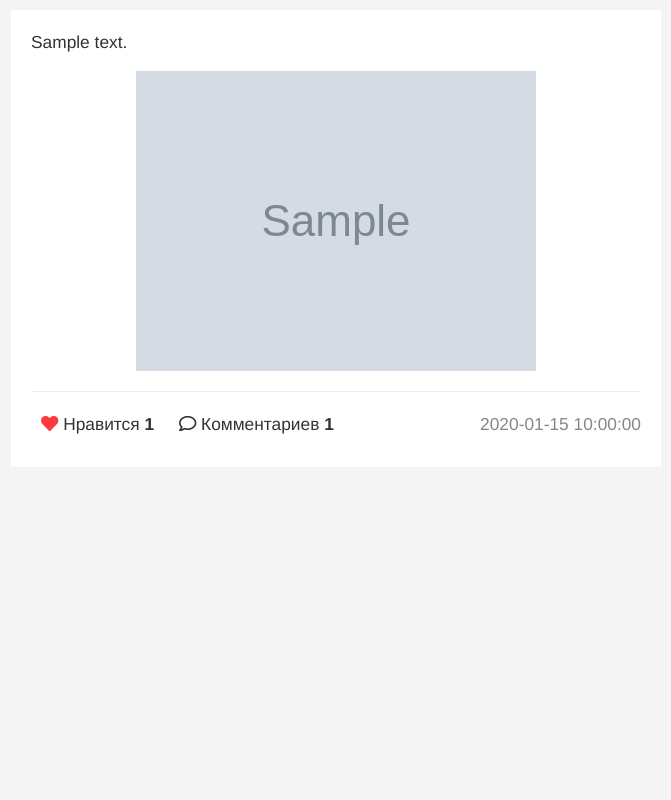
After one commit to Fuck4ik/micromvc, a PHP site: template templates/views/posts.php in a window 1280 px wide. The commit adds this page. Shown: the whole page, without its empty margins (314-985 px from the left). Run offline with PHP 8.4, Linux system fonts and the light colour scheme; the template is opened without the code that fills it: most values are stand-ins (such as "Sample title", 1, 10 or a date in 2020); grey boxes marked "Sample" are stand-in pictures; some libraries are stand-ins or nearby versions.

Commit message:
Add DB singleton, Font-awesome, Posts controller

```diff
--- a/app/components/Navbar.php
+++ b/app/components/Navbar.php
@@ -8,15 +8,15 @@ class Navbar
         'home' => [
             'title' => 'Главная',
         ],
+        'posts' => [
+            'title' => 'Лента',
+        ],
         'reg' => [
             'title' => 'Регистрация',
         ],
         'weather' => [
             'title' => 'Погода',
         ],
-        'test' => [
-            'title' => 'Тест',
-        ],
     ];
 
     public static $active = 'home';
--- a/templates/header.php
+++ b/templates/header.php
@@ -3,3 +3,4 @@
 <meta name="viewport" content="width=device-width, initial-scale=1">
 <title><?= PROJECT_NAME ?> | <?= $title ?></title>
 <link rel="stylesheet" href="https://maxcdn.bootstrapcdn.com/bootstrap/3.3.7/css/bootstrap.min.css">
+<link rel="stylesheet" href="https://use.fontawesome.com/releases/v5.0.8/css/all.css">
--- /dev/null
+++ b/templates/views/posts.php
@@ -0,0 +1,65 @@
+<?php
+/**
+ * @var $posts array
+ */
+?>
+
+<style>
+    body {
+        background-color: #f4f4f4;
+    }
+    .text-gray {
+        color: #878787;
+    }
+    .posts {
+        width: 650px;
+        margin: 0 auto;
+    }
+    .post {
+        background-color: white;
+        padding: 20px;
+        margin: 10px;
+        font-size: 13pt;
+    }
+    .post .content {
+        margin-bottom: 16px;
+    }
+    .post .count {
+        font-weight: bold;
+    }
+    .post .like, .post .comments {
+        padding: 10px;
+        border-radius: 4px;
+
+        -webkit-transition: background-color 0.2s ease-in-out;
+        transition: background-color 0.2s ease-in-out;
+    }
+    .post .like .fas.fa-heart {
+        color: #ff3a3a;
+    }
+    .post .like:hover, .post .comments:hover {
+        background-color: #e2e4e7;
+        cursor: pointer;
+    }
+</style>
+
+<div class="container">
+    <div class="posts row blog-row">
+        <?php foreach ($posts as $post) { ?>
+        <div class="post col-md-12 col-sm-12 col-xs-12" data-post="<?= $post['id'] ?>">
+            <p class="content"><?= $post['content'] ?></p>
+            <a class="post_image" href="#">
+                <img class="img-responsive center-block" src="<?= $post['image'] ?>">
+            </a>
+            <div class="blog-content bg-white">
+                <hr>
+                <p>
+                    <span class="like"><i class="<?= $post['like_count'] ? 'fas' : 'far' ?> fa-heart"></i> Нравится <span class="count"><?= $post['like_count'] ?></span></span>
+                    <span class="comments"><i class="far fa-comment"></i> Комментариев <span class="count"><?= $post['comment_count'] ?></strong></span>
+                    <span class="pull-right text-gray"><?= $post['created_at'] ?></span>
+                </p>
+            </div>
+        </div>
+        <?php } ?>
+    </div>
+</div>
```
Also changed, not shown: app/components/DB.php (added, +46 -0 lines), app/config/DB.php (added, +18 -0 lines), app/controllers/PostsController.php (added, +18 -0 lines), posts.sql (added, +17 -0 lines).
